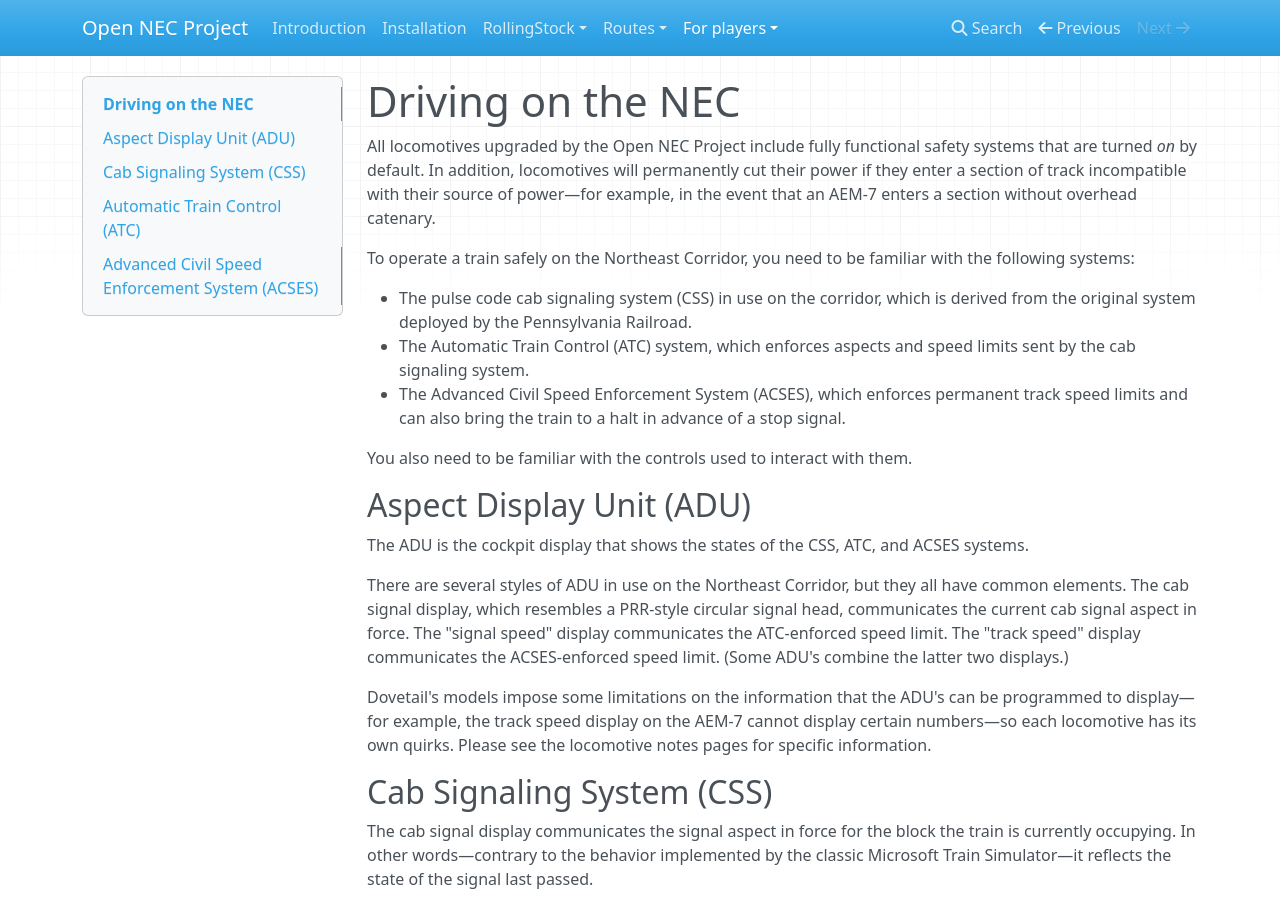
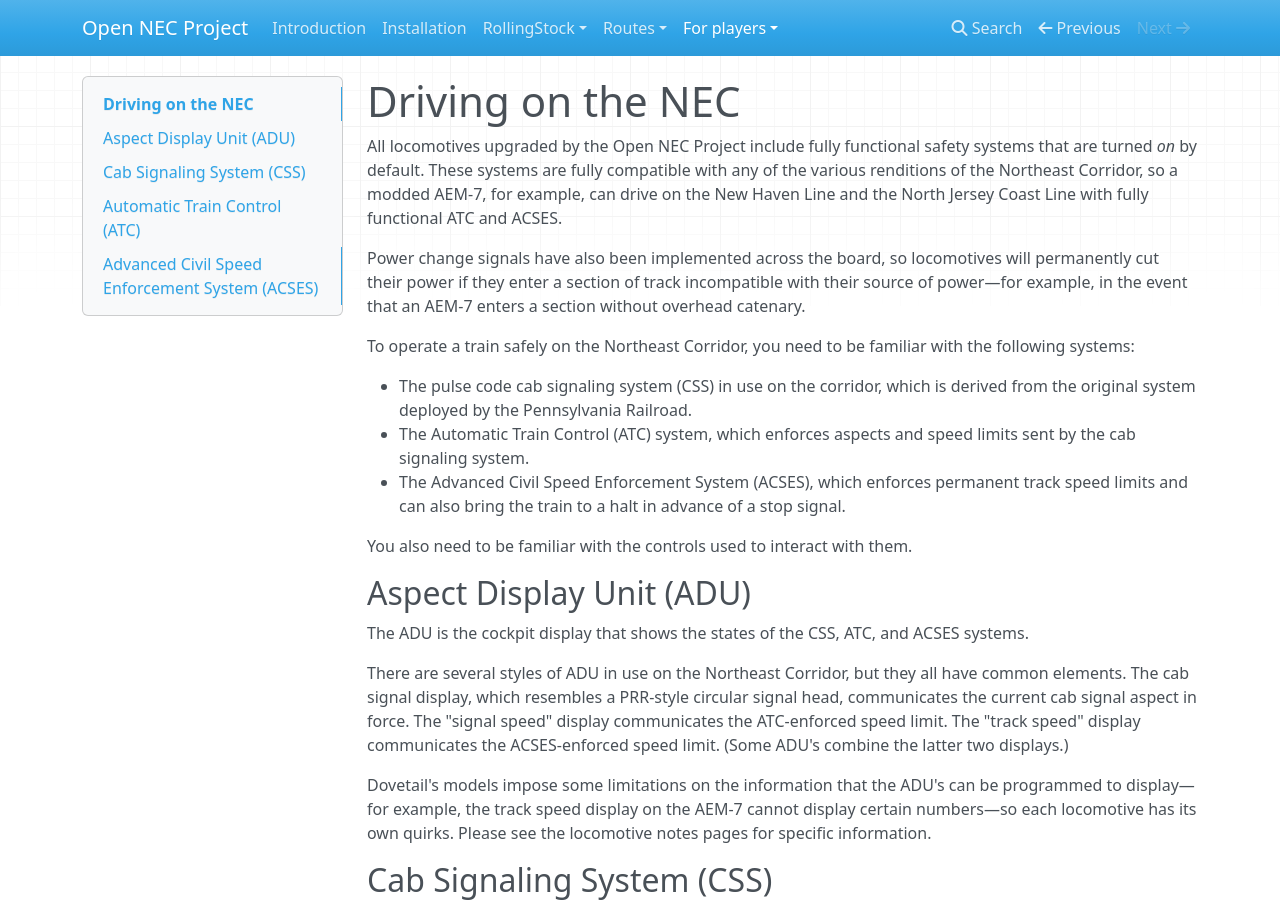
Before and after one commit to YoRyan/open-nec, an MkDocs documentation site: the page built from Docs/for-players/index.md, in a window 1280 px wide and 900 px high. Built offline with MkDocs 1.6.1, drawn with Linux system fonts in a browser that asks for light colours; nearby versions of some CDN libraries.

Commit message:
Manual: add compatibility information

```diff
--- a/Docs/for-players/index.md
+++ b/Docs/for-players/index.md
@@ -1,6 +1,8 @@
 # Driving on the NEC
 
-All locomotives upgraded by the Open NEC Project include fully functional safety systems that are turned *on* by default. In addition, locomotives will permanently cut their power if they enter a section of track incompatible with their source of power—for example, in the event that an AEM-7 enters a section without overhead catenary.
+All locomotives upgraded by the Open NEC Project include fully functional safety systems that are turned *on* by default. These systems are fully compatible with any of the various renditions of the Northeast Corridor, so a modded AEM-7, for example, can drive on the New Haven Line and the North Jersey Coast Line with fully functional ATC and ACSES.
+
+Power change signals have also been implemented across the board, so locomotives will permanently cut their power if they enter a section of track incompatible with their source of power—for example, in the event that an AEM-7 enters a section without overhead catenary.
 
 To operate a train safely on the Northeast Corridor, you need to be familiar with the following systems:
 
```
